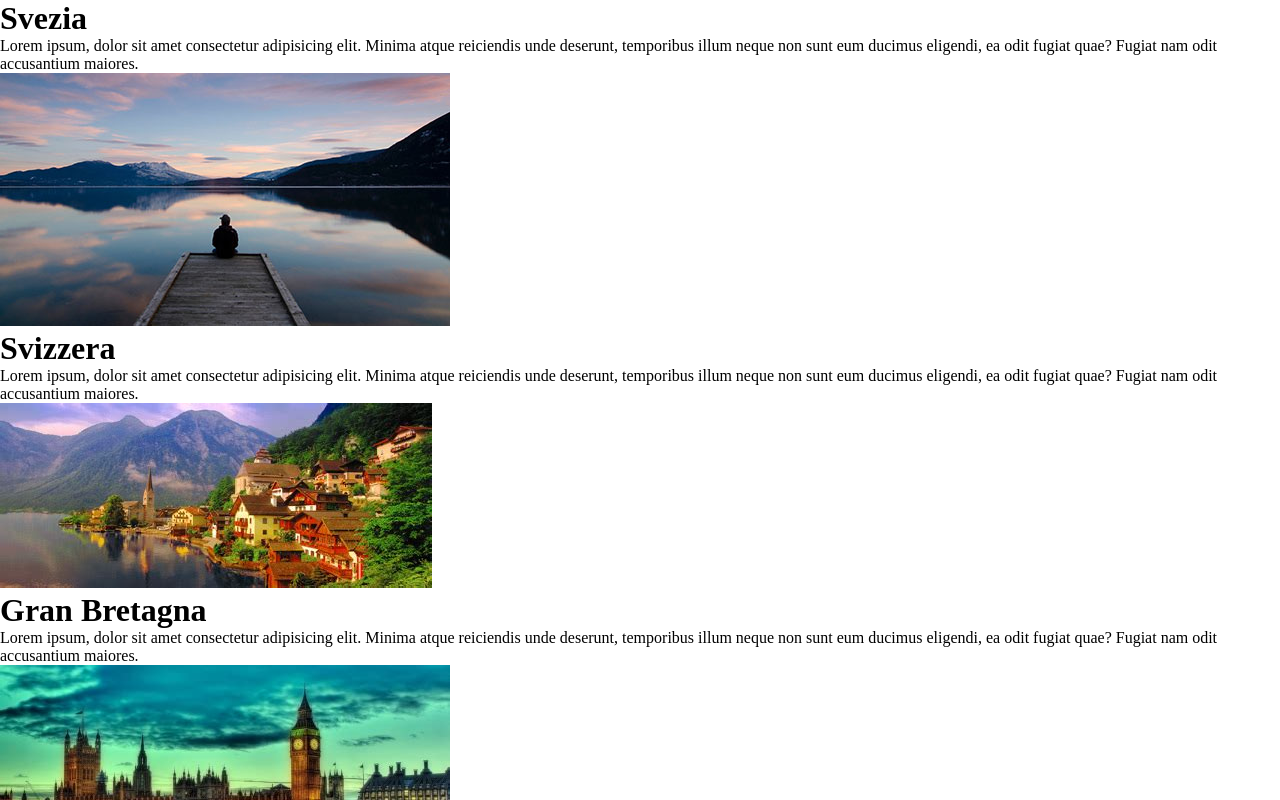
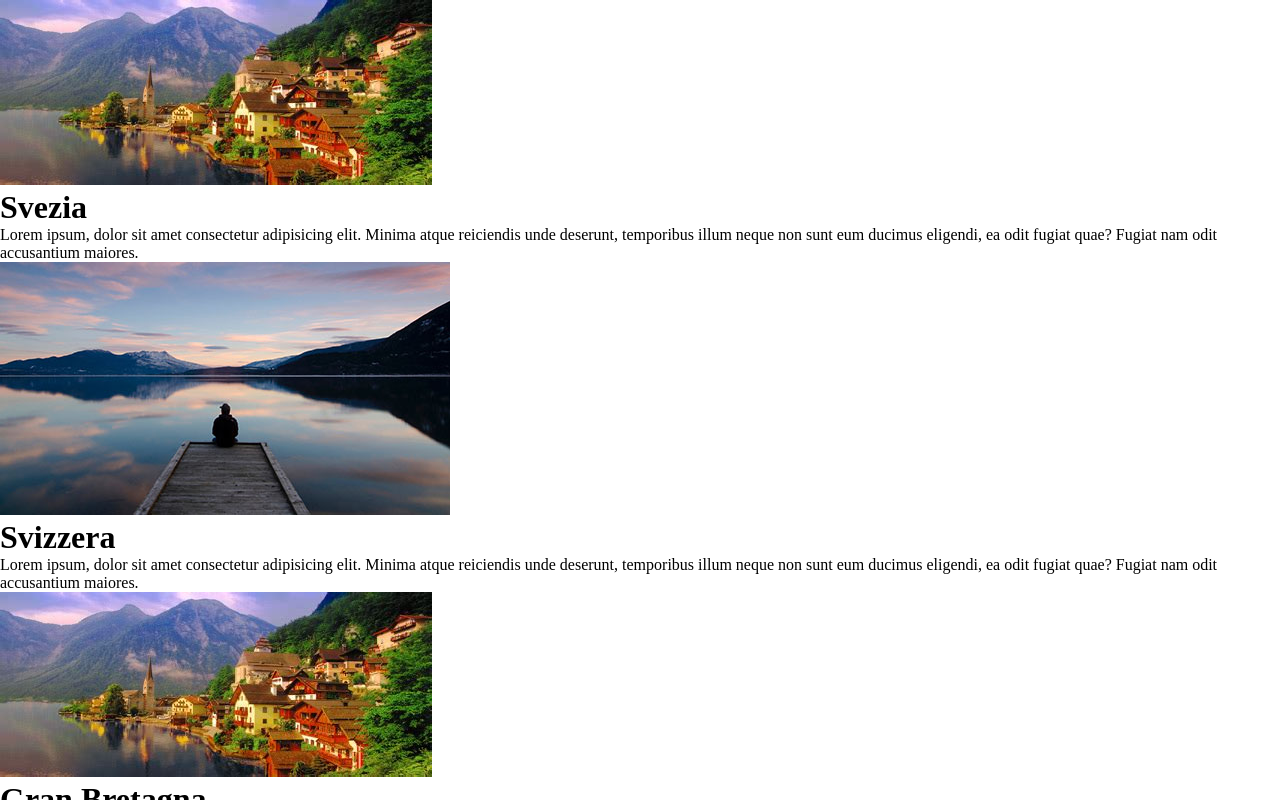
Before and after one commit to Nicola-Perera/vue-slide, a plain HTML site: page index.html in a window 1280 px wide. Shown: the top 800 px of the page. Drawn offline with nearby package versions, Linux system fonts and the light colour scheme.

Commit message:
added main picture section that show the picture with status on true and hides all status on false

```diff
--- a/assets/js/app.js
+++ b/assets/js/app.js
@@ -5,27 +5,32 @@ const app = new Vue({
             {
                 title:'Svezia',
                 text:'Lorem ipsum, dolor sit amet consectetur adipisicing elit. Minima atque reiciendis unde deserunt, temporibus illum neque non sunt eum ducimus eligendi, ea odit fugiat quae? Fugiat nam odit accusantium maiores.',
-                image:'./img/01.jpg'
+                image:'./img/01.jpg',
+                status: false
             },
             {
                 title:'Svizzera',
                 text:'Lorem ipsum, dolor sit amet consectetur adipisicing elit. Minima atque reiciendis unde deserunt, temporibus illum neque non sunt eum ducimus eligendi, ea odit fugiat quae? Fugiat nam odit accusantium maiores.',
-                image:'./img/02.jpg'
+                image:'./img/02.jpg',
+                status: true
             },
             {
                 title:'Gran Bretagna',
                 text:'Lorem ipsum, dolor sit amet consectetur adipisicing elit. Minima atque reiciendis unde deserunt, temporibus illum neque non sunt eum ducimus eligendi, ea odit fugiat quae? Fugiat nam odit accusantium maiores.',
-                image:'./img/03.jpg'
+                image:'./img/03.jpg',
+                status: false
             },
             {
                 title:'Germania',
                 text:'Lorem ipsum, dolor sit amet consectetur adipisicing elit. Minima atque reiciendis unde deserunt, temporibus illum neque non sunt eum ducimus eligendi, ea odit fugiat quae? Fugiat nam odit accusantium maiores.',
-                image:'./img/04.jpg'
+                image:'./img/04.jpg',
+                status: false
             },
             {
                 title:'Paradise',
                 text:'Lorem ipsum, dolor sit amet consectetur adipisicing elit. Minima atque reiciendis unde deserunt, temporibus illum neque non sunt eum ducimus eligendi, ea odit fugiat quae? Fugiat nam odit accusantium maiores.',
-                image:'./img/05.jpg'
+                image:'./img/05.jpg',
+                status: false
             }
         ]
     }
--- a/index.html
+++ b/index.html
@@ -10,11 +10,23 @@
 <body>
 
     <div id="root">
-        <div class="foto" v-for="country in countries">
-            <h1>{{country.title}}</h1>
-            <p>{{country.text}}</p>
-            <img :src="country.image" alt="">
+
+        <div class="container">
+
+            <div class="main_picture" v-for="country in countries" v-show="country.status">
+
+                <img :src="country.image" alt="">
+
+            </div>
+
+            <div class="thumbnails" v-for="country in countries">
+                <h1>{{country.title}}</h1>
+                <p>{{country.text}}</p>
+                <img :src="country.image" alt="">
+            </div>
+
         </div>
+
     </div>
 
     <script src="https://cdn.jsdelivr.net/npm/vue@2.6.14/dist/vue.js"></script>
```
